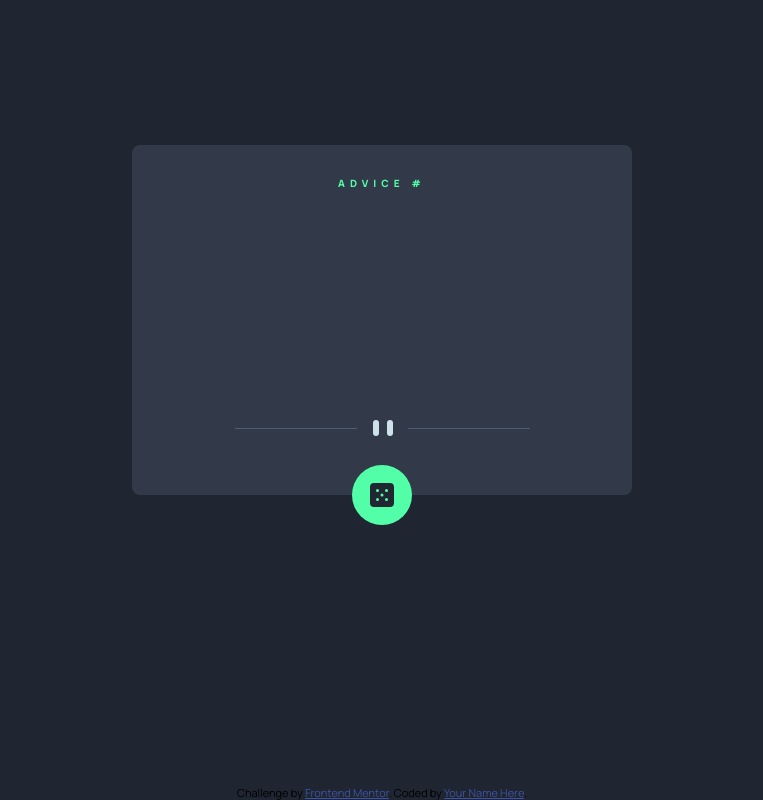
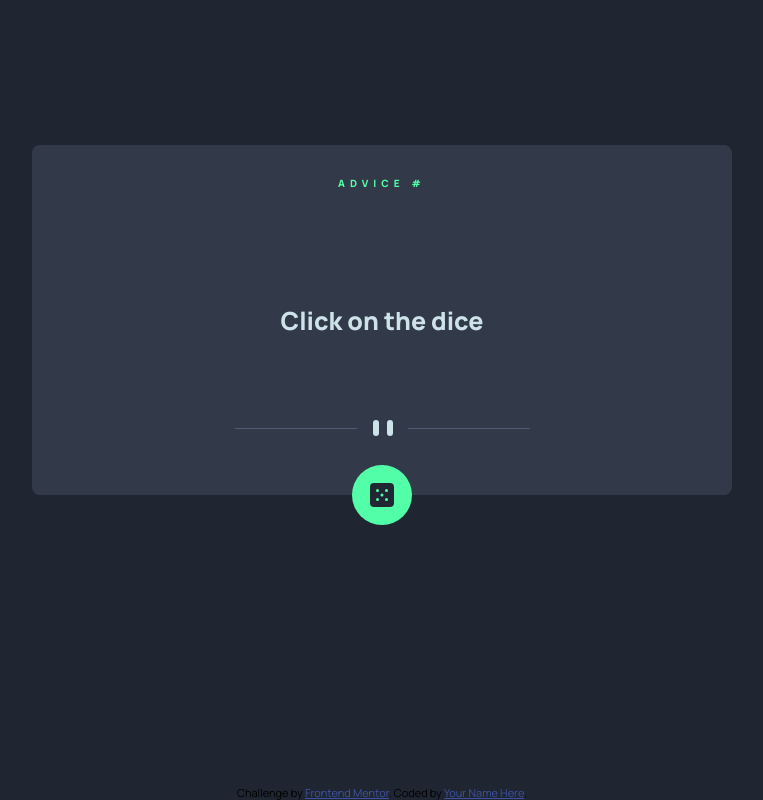
Before and after one commit to AntonioEspin/advice-generator-app, a plain HTML site: page index.html in a window 1280 px wide. Shown: the whole page, without its empty margins (258-1021 px from the left). Drawn offline with Linux system fonts and the light colour scheme.

Commit message:
ADD media queries

```diff
--- a/index.html
+++ b/index.html
@@ -33,7 +33,7 @@
       </div>
 
       <div class="advice-info">
-        <p></p>
+        <p>Click on the dice</p>
       </div>
 
       <figure class="image-dice">
--- a/index.js
+++ b/index.js
@@ -1,5 +1,6 @@
 const API = 'https://api.adviceslip.com/advice';
 const sentence = document.querySelector('.advice-info p');
+const adviceNumber = document.querySelector('.advice-number p');
 const button = document.querySelector('.button');
 button.addEventListener('click', getAdvice)
 
@@ -17,6 +18,6 @@ async function getFetch (index) {
 async function getAdvice () {
   const indexRandomAdvice = Math.floor(Math.random() * adviceNumberList.length) + 1;
   const advice = await getFetch(indexRandomAdvice)
-  console.log(advice)
   sentence.textContent = `${advice}`
+  adviceNumber.textContent = `Advice #${indexRandomAdvice}`
 }
--- a/styles.css
+++ b/styles.css
@@ -108,3 +108,11 @@ font-weight: 800;
 .button:hover {
   box-shadow: 0 0 13px 3px var(--Neon-Green);
 }
+
+/* media queries */
+@media (min-width:700px){
+  .container {
+    max-width: 700px;
+    padding: 0 100px;
+  }
+}
```
